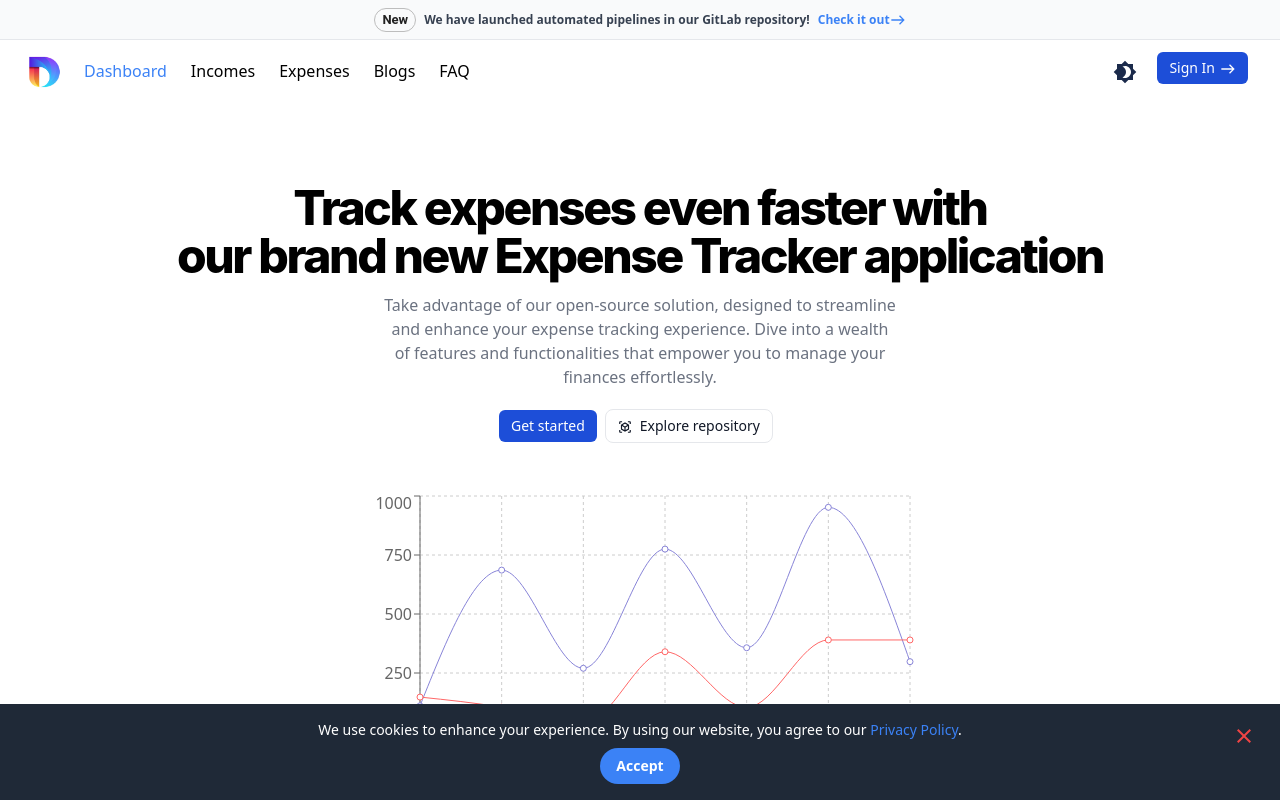
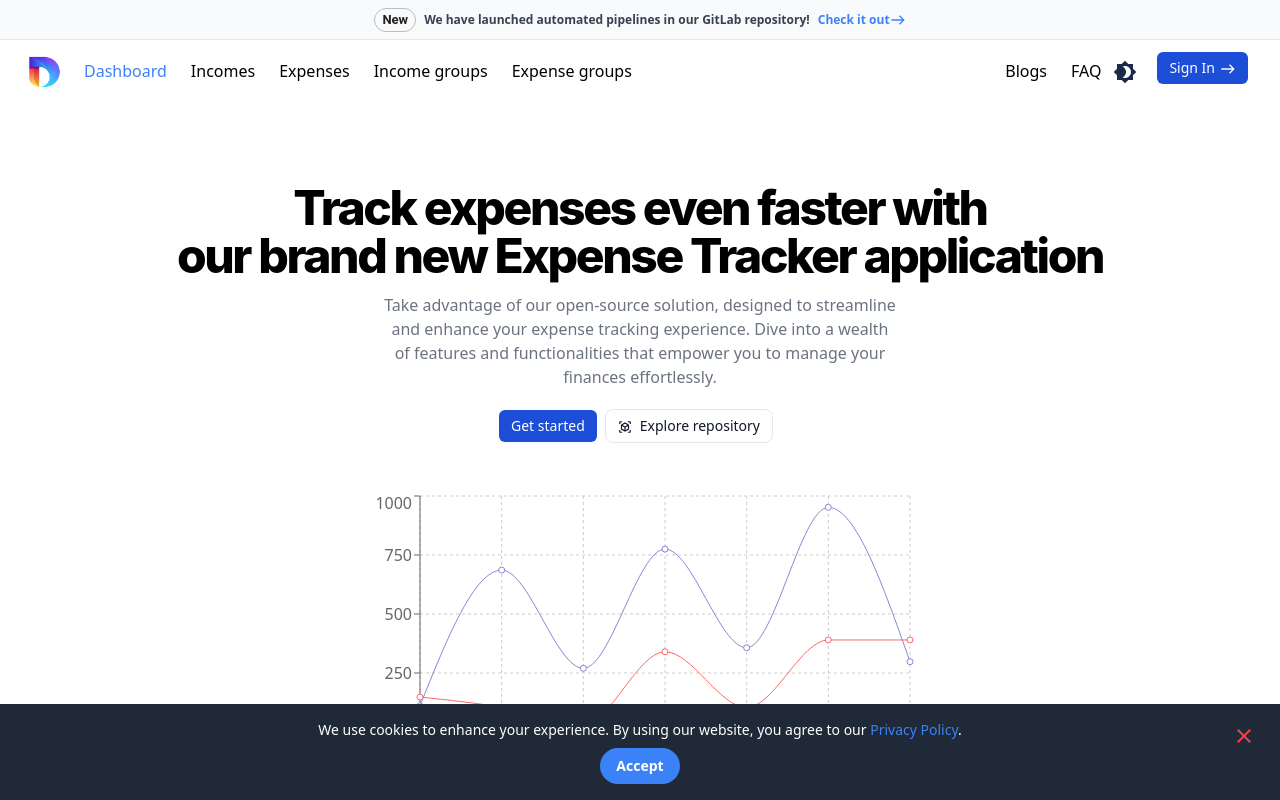
Before and after one commit to perisicnikola37/se, a React (Vite) app in the folder frontend/: page / in a window 1280 px wide. Shown: the top 800 px of the page. Built offline with nearby package versions, Linux system fonts and the light colour scheme.

Commit message:
Build application

```diff
--- a/frontend/src/components/NavBar.tsx
+++ b/frontend/src/components/NavBar.tsx
@@ -138,14 +138,15 @@ const NavBar = () => {
                                     },
                                 }}
                             >
-                                {pages.map((page) => (
+                                {pages.map((page, index) => (
                                     <MenuItem
                                         key={page.url}
                                         onClick={handleCloseNavMenu}
+                                        className={`transition duration-300 ${index >= pages.length - 2 ? "ml-auto" : ""}`}
                                     >
-                                        <Typography textAlign="center">
+                                        <NavLink to={page.url} className={`text-black hover:text-blue-500 ${page.url === location.pathname ? "text-blue-500" : ""}`}>
                                             {page.name}
-                                        </Typography>
+                                        </NavLink>
                                     </MenuItem>
                                 ))}
                             </Menu>
@@ -156,12 +157,13 @@ const NavBar = () => {
                                 display: { xs: "none", md: "flex" },
                             }}
                         >
-                            {pages.map((page) => (
+                            <div className="w-[150%]">
+                                {pages.map((page, index) => (
                                     <NavLink
                                         key={page.url}
                                         to={page.url}
                                         className={`text-black m-3 inline-block transition duration-300 border-b-2 border-transparent hover:border-blue-500 ${page.url === location.pathname ? "border-blue-300" : ""
-                                        }`}
+                                            } ${index >= pages.length - 2 ? "float-right" : ""}`}
                                         onClick={handleCloseNavMenu}
                                     >
                                         <span
@@ -172,6 +174,7 @@ const NavBar = () => {
                                         </span>
                                     </NavLink>
                                 ))}
+                            </div>
                         </Box>
                         <Brightness4Icon className="mr-5 text-[#1b2a4b]" />
                         {!isLoggedIn() ? (<button type="button" className="text-white bg-blue-700 hover:bg-blue-800  font-medium rounded-md text-sm px-3 py-1.5 me-2 mb-2 dark:bg-blue-600 dark:hover:bg-blue-700 focus:outline-none dark:focus:ring-blue-800">
@@ -229,7 +232,6 @@ const NavBar = () => {
                                         </Typography>
                                     </MenuItem>
                                 ))}
-
                             </Menu>
                         </Box>)}
 
--- a/frontend/src/components/Tables/IncomesTable.tsx
+++ b/frontend/src/components/Tables/IncomesTable.tsx
@@ -139,8 +139,8 @@ interface EnhancedTableProps {
     rowCount: number;
 }
 
-interface EnhancedTablePropsWithData {
-    incomes: IncomeInterface[];
+interface EnhancedTablePropsWithData<T> {
+    incomes: T[];
     rowsPerPage: number;
 }
 
@@ -434,7 +434,7 @@ function LoadingTableRow() {
     );
 }
 
-function EnhancedTable({ incomes }: EnhancedTablePropsWithData) {
+function EnhancedTable({ incomes }: EnhancedTablePropsWithData<IncomeInterface>) {
     const [order, setOrder] = React.useState<Order>('desc');
     const [orderBy, setOrderBy] = React.useState<keyof Data>('id');
     const [selected, setSelected] = React.useState<readonly number[]>([]);
--- a/frontend/src/config/config.json
+++ b/frontend/src/config/config.json
@@ -17,12 +17,20 @@
                 "url": "/expenses"
             },
             {
-                "name": "Blogovi",
-                "url": "/blogs"
+                "name": "Grupe prihoda",
+                "url": "/incomes/groups"
+            },
+            {
+                "name": "Grupe rashoda",
+                "url": "/expenses/groups"
             },
             {
                 "name": "FAQ",
                 "url": "/faq"
+            },
+            {
+                "name": "Blogovi",
+                "url": "/blogs"
             }
         ],
         "footerLinks": [{
@@ -65,12 +73,20 @@
                 "url": "/expenses"
             },
             {
-                "name": "Blogs",
-                "url": "/blogs"
+                "name": "Income groups",
+                "url": "/incomes/groups"
+            },
+            {
+                "name": "Expense groups",
+                "url": "/expenses/groups"
             },
             {
                 "name": "FAQ",
                 "url": "/faq"
+            },
+            {
+                "name": "Blogs",
+                "url": "/blogs"
             }
         ],
         "footerLinks": [{
--- a/frontend/src/hooks/GlobalHooks/AllObjectsHook.ts
+++ b/frontend/src/hooks/GlobalHooks/AllObjectsHook.ts
@@ -1,7 +1,7 @@
 import { useState } from 'react';
 import axiosConfig from '../../config/axiosConfig';
 import { useModal } from '../../contexts/GlobalContext';
-import { IncomeInterface } from '../../interfaces/globalInterfaces';
+import { IncomeInterface, ExpenseInterface } from '../../interfaces/globalInterfaces';
 
 interface FetchObjectsParams {
     pageSize: number;
@@ -11,17 +11,22 @@ interface FetchObjectsParams {
     incomeGroupId?: string | null;
 }
 
-const useObjects = () => {
+type ObjectInterface = IncomeInterface | ExpenseInterface;
+
+const useObjects = <T extends ObjectInterface>() => {
     const [isLoading, setIsLoading] = useState<boolean>(false);
-    const [objects, setObjects] = useState<IncomeInterface[]>([]);
+    const [objects, setObjects] = useState<T[]>([]);
     const [error, setError] = useState<string | null>(null);
     const { setTotalRecords } = useModal();
     const [rowsPerPage, setRowsPerPage] = useState<number>(5);
     const [totalPages, setTotalPages] = useState<number>(0);
     const [currentPage, setCurrentPage] = useState<number>(0);
 
-    const fetchObjects = async (params: FetchObjectsParams, objectType: string) => {
-        const result = { isLoading: true, objects: [] as IncomeInterface[], error: null as string | null };
+    const fetchObjects = async (
+        params: FetchObjectsParams,
+        objectType: string
+    ): Promise<{ isLoading: boolean; objects: T[]; error: string | null }> => {
+        const result = { isLoading: true, objects: [] as T[], error: null as string | null };
 
         try {
             const response = await axiosConfig.get(`/api/${objectType}s`, { params });
@@ -40,7 +45,10 @@ const useObjects = () => {
         return result;
     };
 
-    const loadObjects = async (params: FetchObjectsParams, objectType: string) => {
+    const loadObjects = async (
+        params: FetchObjectsParams,
+        objectType: string
+    ): Promise<void> => {
         if (!isLoading) {
             setIsLoading(true);
             const result = await fetchObjects(params, objectType);
--- a/frontend/src/main.tsx
+++ b/frontend/src/main.tsx
@@ -17,6 +17,8 @@ import Incomes from "./pages/Incomes.tsx";
 import NotFoundPage from "./pages/NotFoundPage.tsx";
 import { UserProvider } from "./contexts/UserContext.tsx";
 import { ModalProvider } from "./contexts/GlobalContext.tsx";
+import IncomeGroups from "./pages/IncomeGroups.tsx";
+import ExpenseGroups from "./pages/ExpenseGroups.tsx";
 
 // const darkTheme = createTheme({
 //     palette: {
@@ -55,7 +57,9 @@ const router = createBrowserRouter([
                 index: true, element: <Dashboard />
             },
             { path: "incomes", element: <Incomes /> },
+            { path: "incomes/groups", element: <IncomeGroups /> },
             { path: "expenses", element: <Expenses /> },
+            { path: "expenses/groups", element: <ExpenseGroups /> },
             { path: "blogs", element: <Blog /> },
             {
                 path: "*",
--- /dev/null
+++ b/frontend/src/pages/ExpenseGroups.tsx
@@ -0,0 +1,16 @@
+import { useEffect } from "react";
+
+const ExpenseGroups = () => {
+
+    useEffect(() => {
+        document.title = 'Expense groups | Expense Tracker';
+    }, []);
+
+    return (
+        <div className="w-full max-w-screen-xl min-h-[48rem] mx-auto p-4 md:py-8">
+            expense groups
+        </div>
+    )
+}
+
+export default ExpenseGroups
--- a/frontend/src/pages/Expenses.tsx
+++ b/frontend/src/pages/Expenses.tsx
@@ -2,9 +2,10 @@ import { useEffect } from "react";
 import { useModal } from "../contexts/GlobalContext";
 import useObjects from "../hooks/GlobalHooks/AllObjectsHook";
 import EnhancedTable from "../components/Tables/ExpensesTable";
+import { ExpenseInterface } from "../interfaces/globalInterfaces";
 
 const Expenses = () => {
-    const { objects, loadObjects } = useObjects();
+    const { objects, loadObjects } = useObjects<ExpenseInterface>();
     const { actionChange, appliedFilters } = useModal();
 
     useEffect(() => {
--- /dev/null
+++ b/frontend/src/pages/IncomeGroups.tsx
@@ -0,0 +1,16 @@
+import { useEffect } from "react";
+
+const IncomeGroups = () => {
+
+    useEffect(() => {
+        document.title = 'Income groups | Expense Tracker';
+    }, []);
+
+    return (
+        <div className="w-full max-w-screen-xl min-h-[48rem] mx-auto p-4 md:py-8">
+            income groups
+        </div>
+    )
+}
+
+export default IncomeGroups
--- a/frontend/src/pages/Incomes.tsx
+++ b/frontend/src/pages/Incomes.tsx
@@ -2,9 +2,10 @@ import { useEffect } from "react";
 import { useModal } from "../contexts/GlobalContext";
 import useObjects from "../hooks/GlobalHooks/AllObjectsHook";
 import EnhancedTable from "../components/Tables/IncomesTable";
+import { IncomeInterface } from "../interfaces/globalInterfaces";
 
 const Incomes = () => {
-    const { objects, loadObjects } = useObjects();
+    const { objects, loadObjects } = useObjects<IncomeInterface>();
     const { actionChange, appliedFilters } = useModal();
 
     useEffect(() => {
```
Also changed, not shown: frontend/src/components/Tables/ExpensesTable.tsx (+4 -4 lines), frontend/src/interfaces/globalInterfaces.ts (line endings or trailing spaces). Lines whose indentation alone changed are shown as unchanged.
